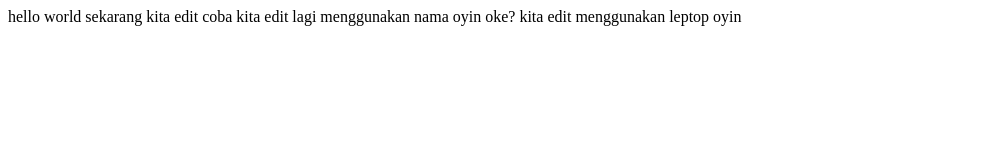
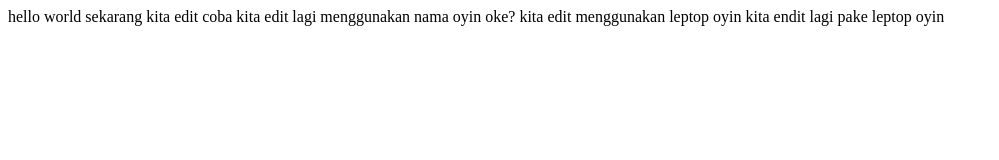
Before and after one commit to rahmaoyinsekar/pemanasan, a plain HTML site: page index.html in a window 1280 px wide. Shown: the whole page, without its empty margins (0-999 px from the left). Drawn offline with Linux system fonts and the light colour scheme.

Commit message:
yoin 19/11/2026

```diff
--- a/index.html
+++ b/index.html
@@ -10,5 +10,6 @@
     sekarang kita edit
     coba kita edit lagi menggunakan nama oyin oke?
     kita edit menggunakan leptop oyin
+    kita endit lagi pake leptop oyin
 </body>
 </html>
```
